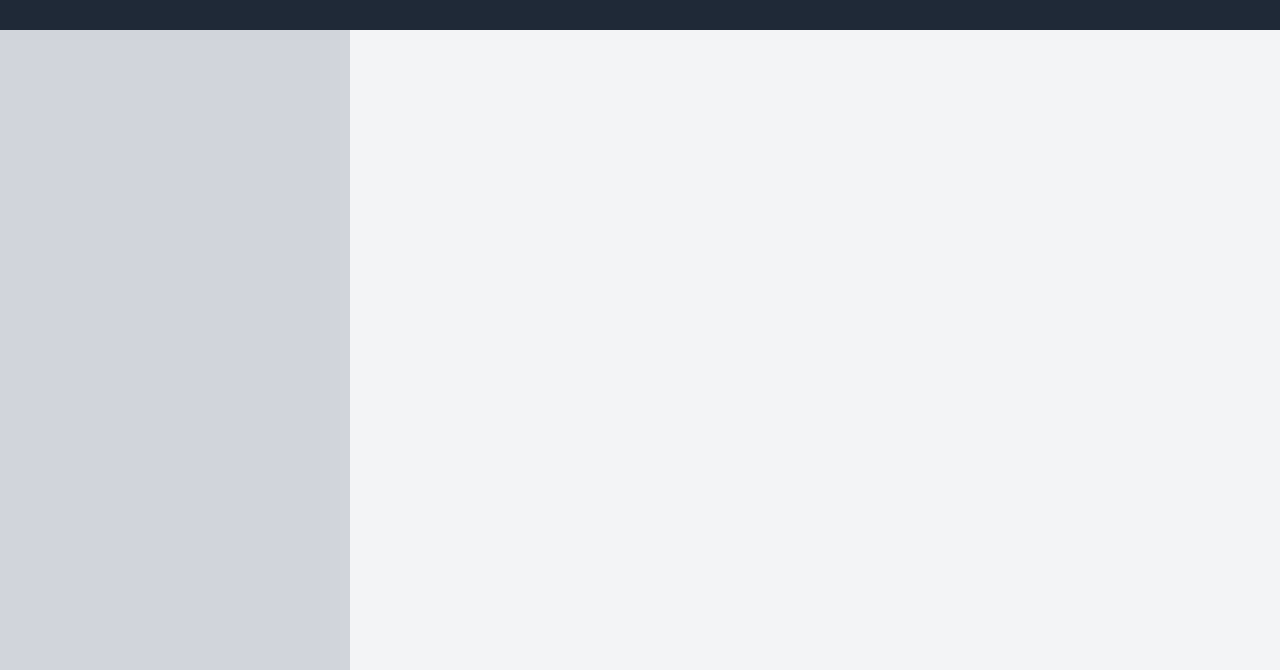
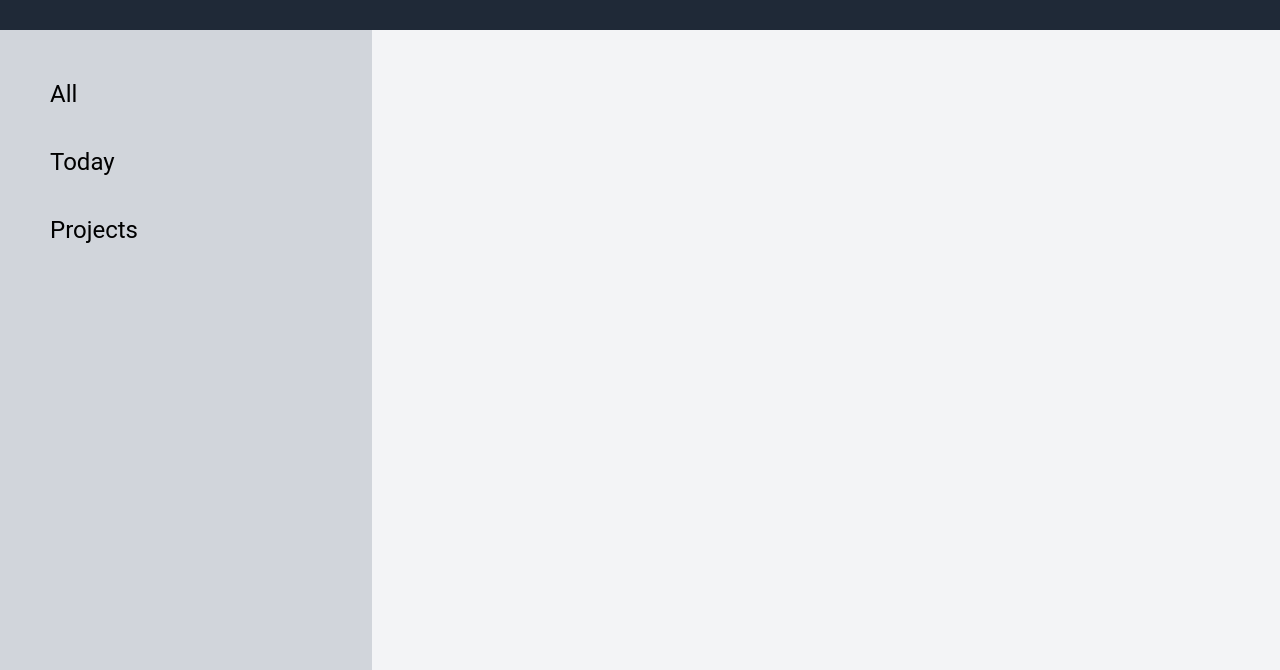
Before and after one commit to imranprice96/to-do-list-app, a plain HTML site: page index.html in a window 1280 px wide. Shown: the part 130-800 px from the top of the page. Drawn offline with Linux system fonts and the light colour scheme.

Commit message:
Add nav items

```diff
--- a/index.html
+++ b/index.html
@@ -12,7 +12,17 @@
         <h1 class="title">TO-DO</h1>
     </div>
     <div class="body">
-        <div class="nav"></div>
+        <div class="nav">
+            <div class="all">
+                <span class="all-title">All</span>
+            </div>
+            <div class="today">
+                <span class="today-title">Today</span>
+            </div>
+             <div class="projects">
+                <span class="projects-title">Projects</span>
+            </div>
+        </div>
         <div class="content"></div>
     </div>
 
--- a/style.css
+++ b/style.css
@@ -45,7 +45,29 @@ body{
 .nav{
     background-color: var(--secondary1);
     width: var(--nav);
+    font-family: 'Roboto', sans-serif;
+    font-size: 1.5rem;
+    display: flex;
+    flex-direction: column;
+    padding-left: 30px;
+    padding-top: 30px;
 }
+
+.nav div{
+    padding: 10px;
+    margin: 10px;
+    border-radius: 10px;
+}
+
+.nav div:hover{
+    background-color: var(--primary2);
+}
+
+.nav-selected{
+    background-color: var(--primary2);
+}
+
+
 
 .content{
     background-color: var(--secondary2);
```
